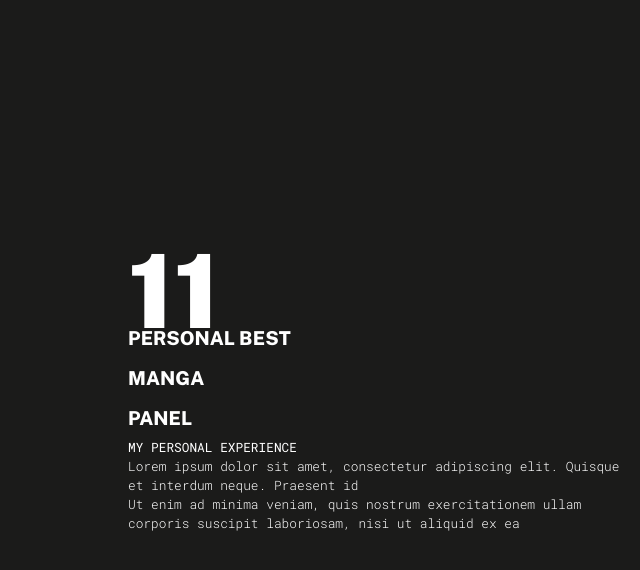
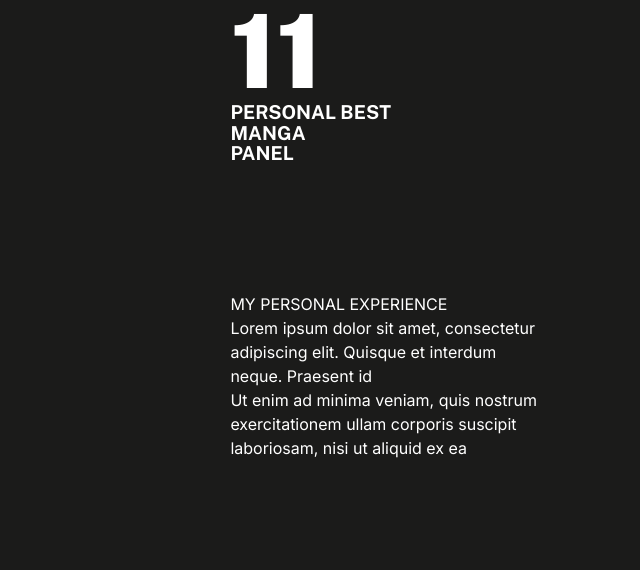
Before and after one commit to riccardo-girone/capolavoro, a Next.js app in the folder capolavoro/: page / in a window 1280 px wide. Shown: the top 570 px of the page, without its empty margins (640-1280 px from the left). Built offline with nearby package versions, Linux system fonts and the light colour scheme.

Commit message:
feat: changed to tailwind to scss title section

```diff
--- a/capolavoro/package.json
+++ b/capolavoro/package.json
@@ -11,7 +11,8 @@
   "dependencies": {
     "next": "14.2.3",
     "react": "^18",
-    "react-dom": "^18"
+    "react-dom": "^18",
+    "sass": "^1.77.2"
   },
   "devDependencies": {
     "@types/node": "20.12.12",
--- a/capolavoro/src/app/not-found.module.css
+++ b/capolavoro/src/app/not-found.module.css
@@ -5,6 +5,7 @@
     flex-direction: column;
     background-image: url('/img/404.png');
     background-repeat: no-repeat;
+    background-position: center;
     background-size: cover;
     color: white;
     padding-top: 4vw;
@@ -36,6 +37,6 @@
 }
 
 .back {
-    font-size: 1vw;
-    font-weight: 800;
+    font-size: 1.2vw;
+    font-weight: 700;
 }
--- a/capolavoro/src/components/Home/About/About.jsx
+++ b/capolavoro/src/components/Home/About/About.jsx
@@ -1,25 +1,27 @@
+import styles from './About.module.scss'
+
 const About = () => {
     return(
-        <div className='h-screen w-2/5 bg-color-primary flex items-start justify-center flex-col pl-72 pr-72'>
-            <div className='mb-80'>
-                <div className='text-number-fontsize text-color-white font-primary font-black leading-eleven-height mb-16'>11</div>
-                <div className='flex items-start flex-col font-primary'>
-                    <div className='text-color-white font-extrabold text-sub-titel m-0 leading-10'>PERSONAL BEST</div>
-                    <div className='text-color-white font-extrabold text-sub-titel m-0 leading-10'>MANGA</div>
-                    <div className='text-color-white font-extrabold text-sub-titel m-0 leading-10'>PANEL</div>
+        <div className={styles.contentContainer}>
+            <div className={styles.titleWrapper}>
+                <div className={styles.titleNum}>11</div>
+                <div className={styles.title}>
+                    <div>PERSONAL BEST</div>
+                    <div>MANGA</div>
+                    <div>PANEL</div>
                 </div>
             </div>
 
-            <div className='flex items-center justify-center gap-3 mb-48'>
-                <div className="h-3.5 w-3.5 bg-color-white rounded-full"></div>
-                <div className='text-color-white font-secondary font-normal text-ex-fontsize'>MY PERSONAL EXPERIENCE</div>
+            <div className={styles.myEx}>
+                <div className={styles.circle}></div>
+                <div className={styles.myExTitle}>MY PERSONAL EXPERIENCE</div>
             </div>
 
-            <div className='flex flex-col gap-4 max-w-96'>
-                <div className='text-color-white font-secondary font-light text-normal-fontsize'>
+            <div className={styles.Explenetion}>
+                <div>
                     Lorem ipsum dolor sit amet, consectetur adipiscing elit. Quisque et interdum neque. Praesent id
                 </div>
-                <div className='text-color-white font-secondary font-light text-normal-fontsize'>
+                <div>
                     Ut enim ad minima veniam, quis nostrum exercitationem ullam corporis suscipit laboriosam, nisi ut aliquid ex ea
                 </div>
             </div>
--- /dev/null
+++ b/capolavoro/src/components/Home/About/About.module.scss
@@ -0,0 +1,23 @@
+.contentContainer {
+    background-color: #1b1b1a;
+    width: 40%;
+    padding: 0 8vw 0 8vw;
+    color: white;
+
+    .titleWrapper {
+        margin-bottom: 10vw;
+        font-family: "Public Sans", sans-serif;
+
+        .titleNum {
+            font-weight: 900;
+            font-size: 8vw;
+            line-height: 8vw;
+        }
+
+        .title {
+            font-weight: 700;
+            font-size: 1.5vw;
+            line-height: 1.6vw;
+        }
+    }
+}
```
Also changed, not shown: capolavoro/src/app/not-found.js (indentation only), 1 other file (tests, documents, lock files or other folders).
